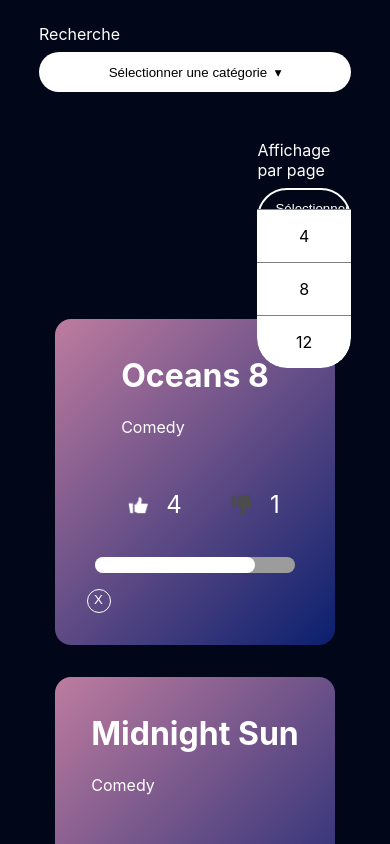
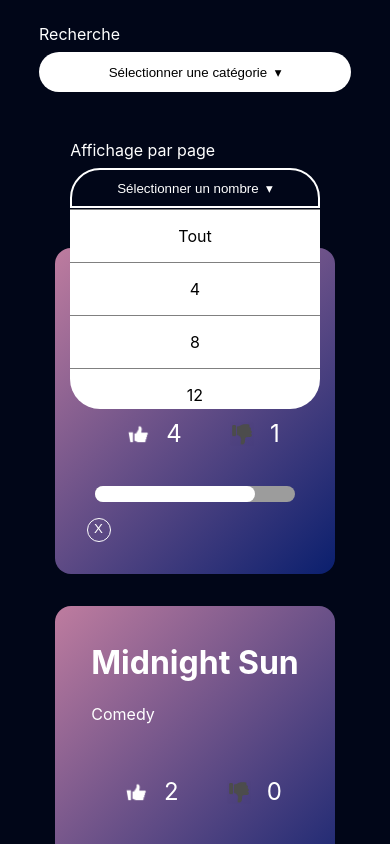
Before and after one commit to lolarne/react-interview, a React (Create React App) app in the folder movie-list/: page / in a window 390 px wide. Both pictures are taken after a click on the button "Sélectionner un nombre ▾". Shown: the top 844 px of the page. Built offline with nearby package versions, Linux system fonts and the light colour scheme.

Commit message:
fix bugs + css

```diff
--- a/movie-list/src/App.js
+++ b/movie-list/src/App.js
@@ -6,7 +6,7 @@
 
 function App() {
   const [movieList, setMovieList] = useState([...movies]);
-  const [displayNbr, setDisplayNbr] = useState(8);
+  const [displayNbr, setDisplayNbr] = useState(undefined);
   const [n, setN] = useState(0);
   const [y, setY] = useState(displayNbr);
   const paginationNbr = [4, 8, 12];
@@ -41,19 +41,20 @@
             <label>Affichage par page</label>
             <input
               type="button"
-              value="Sélectionner un nombre  ▾"
+              value={y ? y : "Sélectionner un nombre  ▾"}
               onClick={() => setDropDown(!dropDown)}
             />
           </div>
           {dropDown &&
             <ul className="selectOptions">
+              <li onClick={()=> {setY(undefined); setDisplayNbr(undefined); setDropDown(false)}}>Tout</li>
               {renderOptions(paginationNbr)}
             </ul>
           }
         </div>
         <div className='btnContainer'>
           <button onClick={() => { setN(n - displayNbr); setY(y - displayNbr) }} className={n === 0 ? 'noDisplay' : ''}>Précédent</button>
-          <button onClick={() => { setN(n + displayNbr); setY(y + displayNbr) }} className={y >= movies.length - 1 ? 'noDisplay' : ''}>Suivant</button>
+          <button onClick={() => { setN(n + displayNbr); setY(y + displayNbr) }} className={(y >= movies.length - 1 || y === undefined) ? 'noDisplay' : ''}>Suivant</button>
         </div>
       </div>
       <div className="cardsContainer">
--- a/movie-list/src/App.scss
+++ b/movie-list/src/App.scss
@@ -57,3 +57,15 @@
 
   }
 }
+
+@media screen and (max-width: 1000px) {
+  .App{
+    .pagination{
+      align-items: center;
+
+      .formSelectContainer{
+        width: 80%;
+      }
+    }
+  }
+}
```
